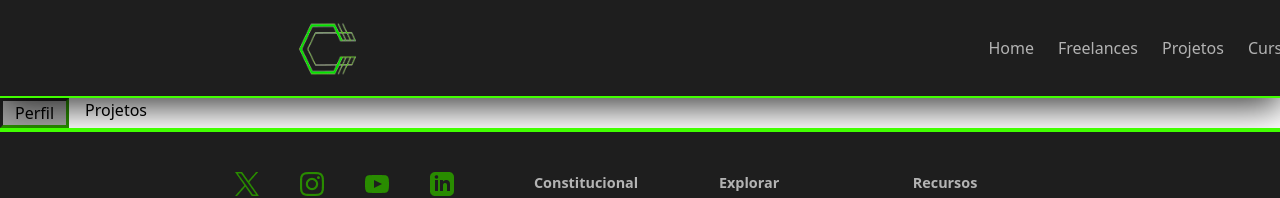
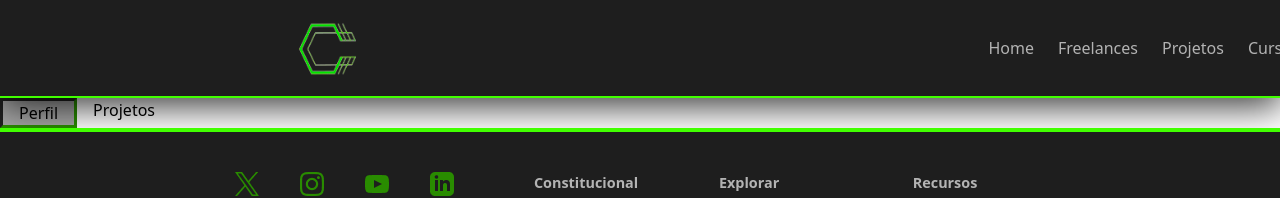
Before and after one commit to FilipeSMaciel/Coder, a React (Vite) app in the folder frontend/: page /profile in a window 1280 px wide. Shown: the top 198 px of the page. Built offline with nearby package versions, Linux system fonts and the light colour scheme; a web font is replaced by a local one.

Commit message:
mudança minima

```diff
--- a/frontend/src/components/MenuProjetos.jsx
+++ b/frontend/src/components/MenuProjetos.jsx
@@ -10,14 +10,13 @@ export default function MenuProjetos () {
 
     return (
         <header>
-            <nav
-            className="flex ">
-                <Link to={profileLink} className={`x-4 ${isActive('/profile')}`}
+            <nav className="flex ">
+                <Link to={profileLink} className={`px-4 ${isActive('/profile')}`}
                 >
                 Perfil
                 </Link>
-                <div className="border-l-6 border-green-500 h-[100vh] absolute left-[10vw] right-[10vw] -ml-[3px] top-0"></div>
-                <Link to={projectsLink} className={`px-4 ${isActive('/projects')}`}
+
+                <Link to={projectsLink} className={`px-4${isActive('/projects')}`}
                 >
                 Projetos
                 </Link>
```
